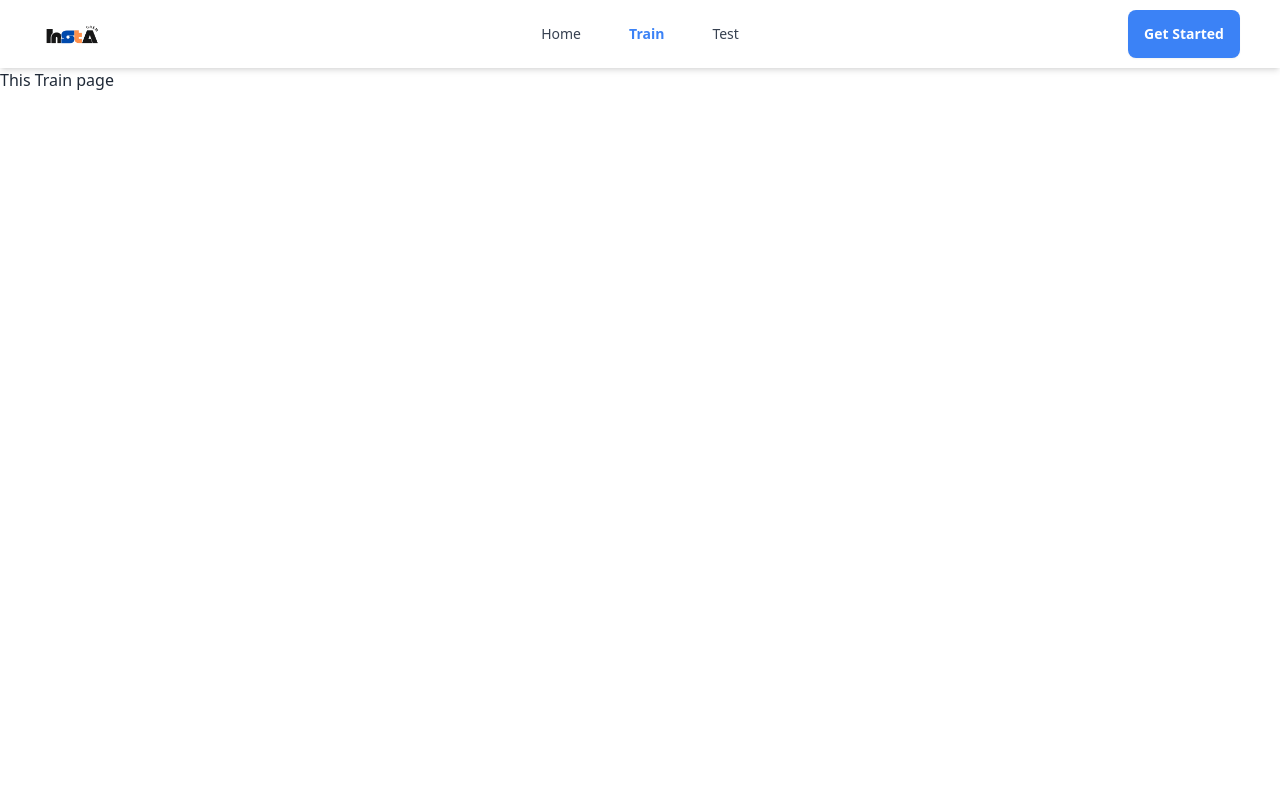
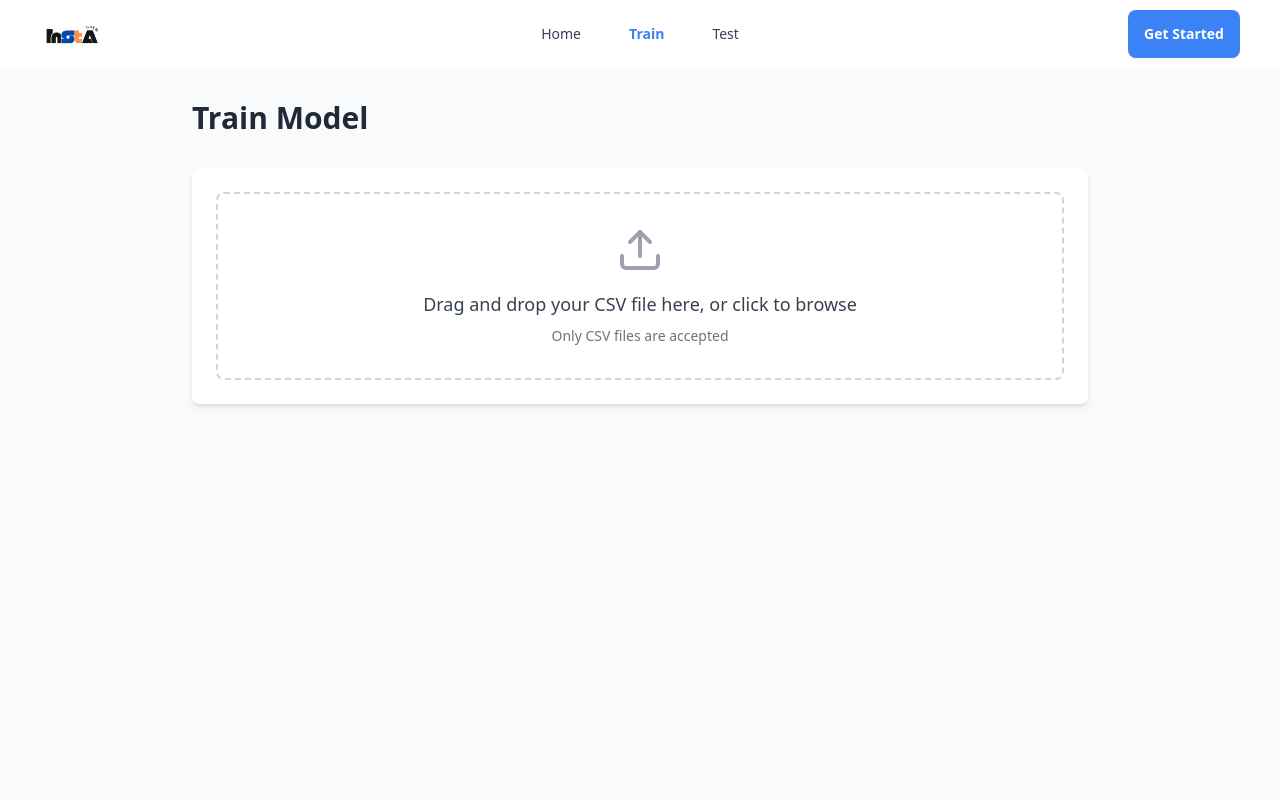
Before and after one commit to nahid6509/DCE-ALUMNI, a React (Vite) app: page /train in a window 1280 px wide. Shown: the top 800 px of the page. Built offline with nearby package versions, Linux system fonts and the light colour scheme.

Commit message:
add csv file upload field in train page

```diff
--- a/package.json
+++ b/package.json
@@ -10,6 +10,8 @@
     "preview": "vite preview"
   },
   "dependencies": {
+    "@react-icons/all-files": "^4.1.0",
+    "lucide-react": "^0.503.0",
     "react": "^18.3.1",
     "react-dom": "^18.3.1",
     "react-router-dom": "^6.26.1"
--- a/src/pages/Train.jsx
+++ b/src/pages/Train.jsx
@@ -1,9 +1,101 @@
-import React from 'react';
+import React, { useState } from 'react';
+import { Upload, CheckCircle } from 'lucide-react';
 
 const Train = () => {
+    const [file, setFile] = useState(null);
+    const [isDragging, setIsDragging] = useState(false);
+
+    const handleFileChange = (event) => {
+        const selectedFile = event.target.files[0];
+        if (selectedFile && selectedFile.type === 'text/csv') {
+            setFile(selectedFile);
+        } else {
+            alert('Please select a valid CSV file');
+        }
+    };
+
+    const handleDragOver = (e) => {
+        e.preventDefault();
+        setIsDragging(true);
+    };
+
+    const handleDragLeave = (e) => {
+        e.preventDefault();
+        setIsDragging(false);
+    };
+
+    const handleDrop = (e) => {
+        e.preventDefault();
+        setIsDragging(false);
+        const droppedFile = e.dataTransfer.files[0];
+        if (droppedFile && droppedFile.type === 'text/csv') {
+            setFile(droppedFile);
+        } else {
+            alert('Please drop a valid CSV file');
+        }
+    };
+
     return (
-        <div className='min-h-screen'>
-            <h2>This Train page</h2>
+        <div className='min-h-screen bg-gray-50 p-8'>
+            <div className='max-w-4xl mx-auto'>
+                <h2 className='text-3xl font-bold text-gray-800 mb-8'>Train Model</h2>
+
+                <div className='bg-white rounded-lg shadow-md p-6'>
+                    <div
+                        className={`border-2 border-dashed rounded-lg p-8 text-center transition-all
+                            ${isDragging ? 'border-blue-500 bg-blue-50' : 'border-gray-300'}
+                            ${file ? 'bg-green-50 border-green-500' : ''}`}
+                        onDragOver={handleDragOver}
+                        onDragLeave={handleDragLeave}
+                        onDrop={handleDrop}
+                    >
+                        <input
+                            type="file"
+                            accept=".csv"
+                            onChange={handleFileChange}
+                            className='hidden'
+                            id="fileInput"
+                        />
+                        <label
+                            htmlFor="fileInput"
+                            className='cursor-pointer'
+                        >
+                            {!file ? (
+                                <>
+                                    <Upload className='mx-auto h-12 w-12 text-gray-400 mb-4' />
+                                    <p className='text-lg font-medium text-gray-700'>
+                                        Drag and drop your CSV file here, or click to browse
+                                    </p>
+                                    <p className='text-sm text-gray-500 mt-2'>
+                                        Only CSV files are accepted
+                                    </p>
+                                </>
+                            ) : (
+                                <>
+                                    <CheckCircle className='mx-auto h-12 w-12 text-green-500 mb-4' />
+                                    <p className='text-lg font-medium text-green-700'>
+                                        {file.name}
+                                    </p>
+                                    <p className='text-sm text-green-600 mt-2'>
+                                        File selected successfully
+                                    </p>
+                                </>
+                            )}
+                        </label>
+                    </div>
+
+                    {file && (
+                        <div className='mt-6 flex justify-end'>
+                            <button
+                                className='px-4 py-2 bg-blue-600 text-white rounded-md hover:bg-blue-700
+                                        transition-colors focus:outline-none focus:ring-2 focus:ring-blue-500'
+                            >
+                                Start Training
+                            </button>
+                        </div>
+                    )}
+                </div>
+            </div>
         </div>
     );
 };
```
Also changed, not shown: 2 other files (tests, documents, lock files or other folders).
